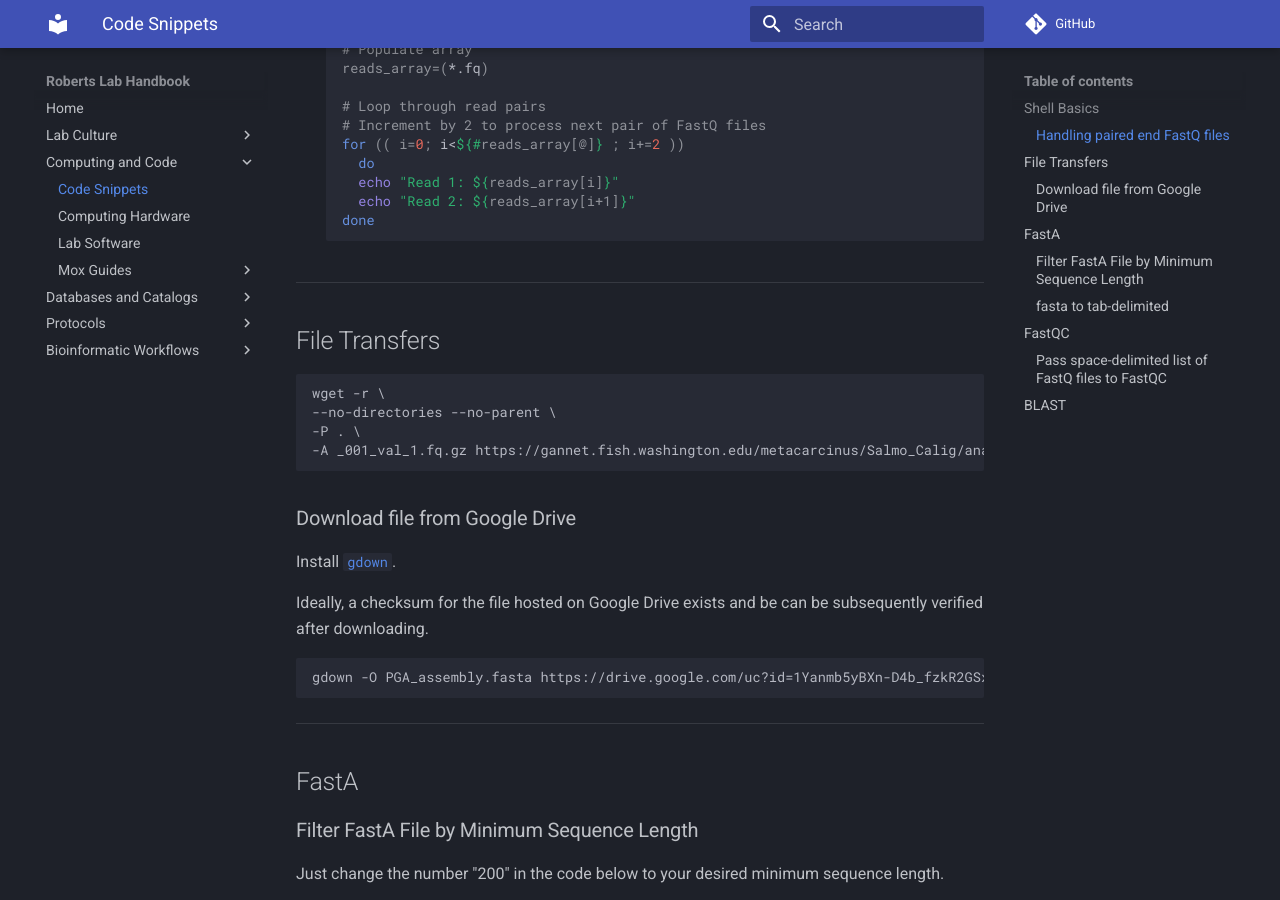
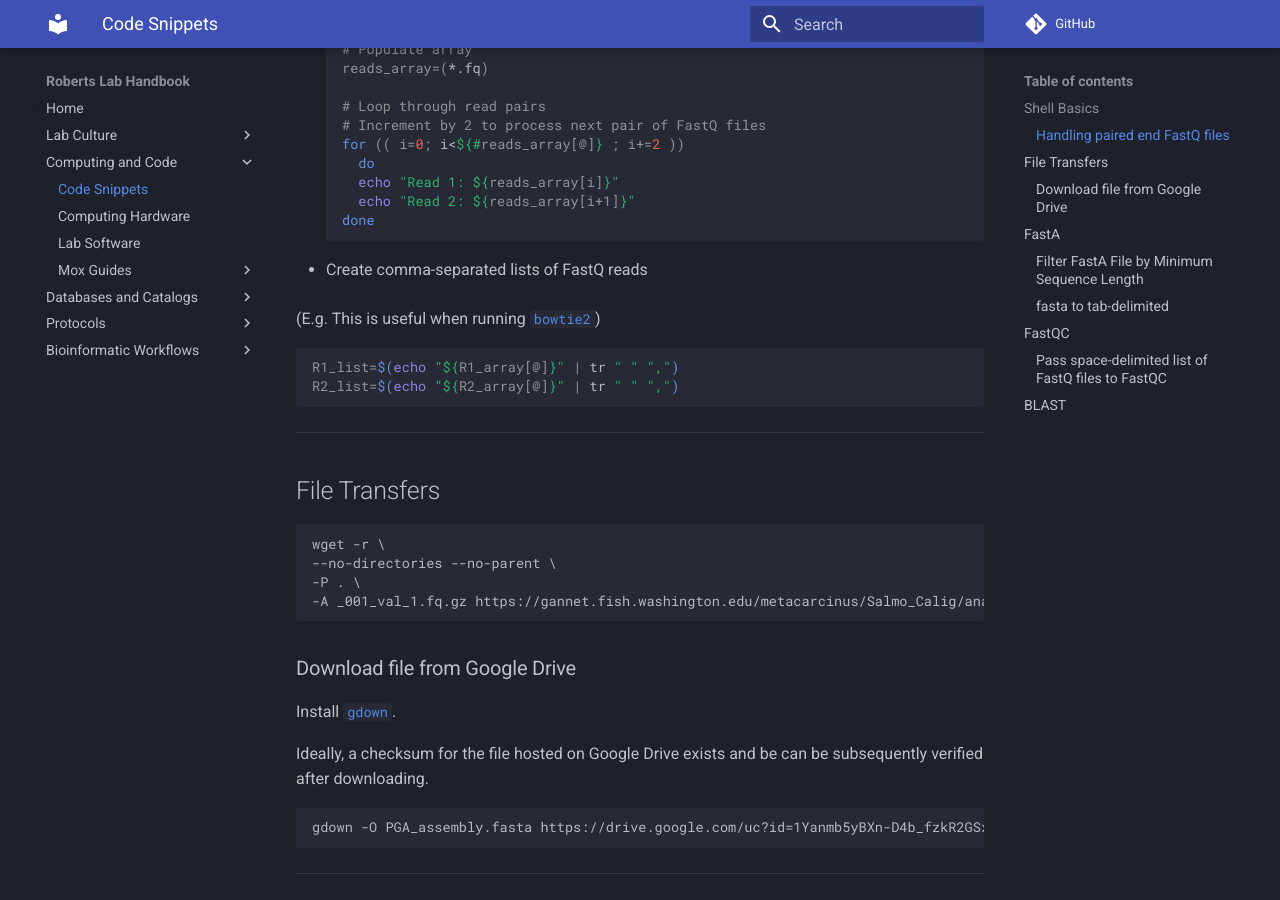
Before and after one commit to RobertsLab/resources, an MkDocs documentation site: the page built from docs/code_Snippets.md, in a window 1280 px wide and 900 px high, scrolled down 1423 px. Built offline with MkDocs 1.6.1 and Material for MkDocs 9.7.7, drawn with Linux system fonts in a browser that asks for light colours; comment, search, counter and statistics services are not loaded.

Commit message:
add creation of comma-separated list of reads

````diff
--- a/docs/code_Snippets.md
+++ b/docs/code_Snippets.md
@@ -73,6 +73,14 @@ Also, assumes usage of bash >=4.0.
       echo "Read 1: ${reads_array[i]}"
       echo "Read 2: ${reads_array[i+1]}"
     done
+    ```
+
+- Create comma-separated lists of FastQ reads
+
+  (E.g. This is useful when running [`bowtie2`](https://github.com/BenLangmead/bowtie2))
+    ```bash
+    R1_list=$(echo "${R1_array[@]}" | tr " " ",")
+    R2_list=$(echo "${R2_array[@]}" | tr " " ",")
     ```
 
 ---
````
